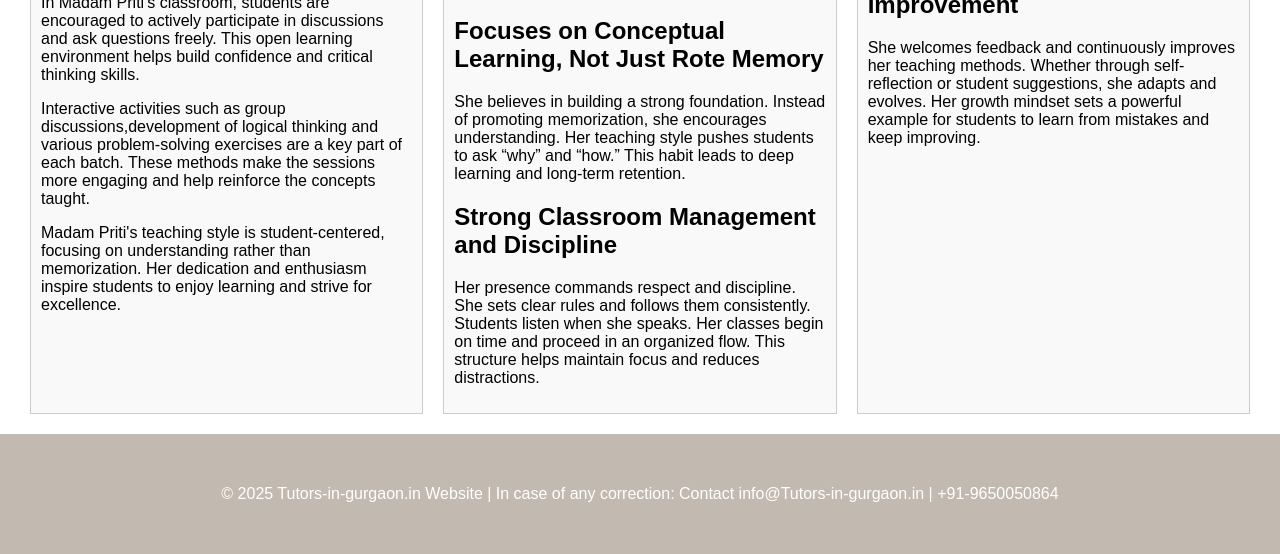
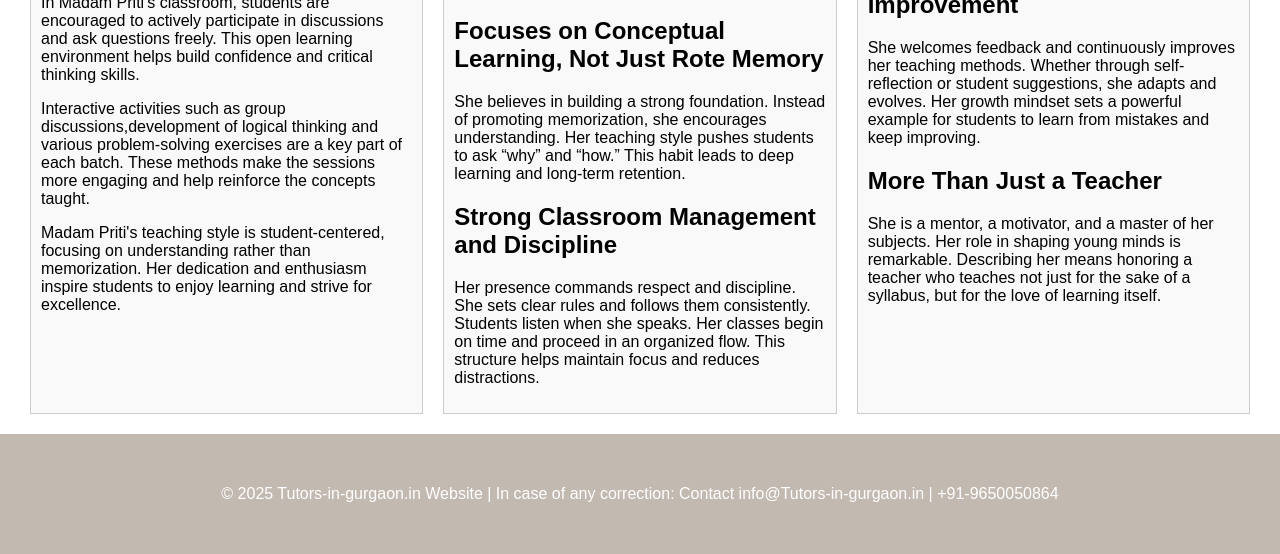
Before and after one commit to manishgupta00/tutors-in-gurgaon.in, a plain HTML site: page index.html in a window 1280 px wide. Shown: the part 1153-1707 px from the top of the page. Drawn offline with Linux system fonts and the light colour scheme.

Commit message:
html changes

```diff
--- a/index.html
+++ b/index.html
@@ -126,6 +126,8 @@
 	  <img src="https://img.freepik.com/free-photo/young-people-row-with-thumbs-up_1098-2557.jpg?uid=R131929240&ga=GA1.1.767467230.1744025005&semt=ais_hybrid&w=740" alt="Student 2" class="student-img">
 	  <h2>Feedback-Oriented and Open to Improvement</h2>
       <p>She welcomes feedback and continuously improves her teaching methods. Whether through self-reflection or student suggestions, she adapts and evolves. Her growth mindset sets a powerful example for students to learn from mistakes and keep improving.</p>
+	  <h2>More Than Just a Teacher</h2>
+      <p>She is a mentor, a motivator, and a master of her subjects. Her role in shaping young minds is remarkable. Describing her means honoring a teacher who teaches not just for the sake of a syllabus, but for the love of learning itself.</p>
     </div>
   </div>
 
```
